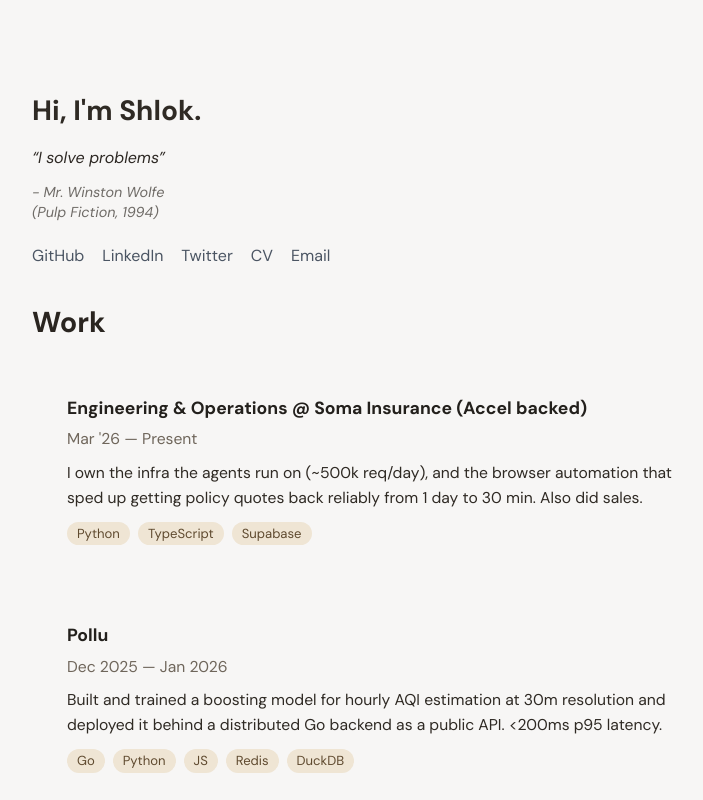
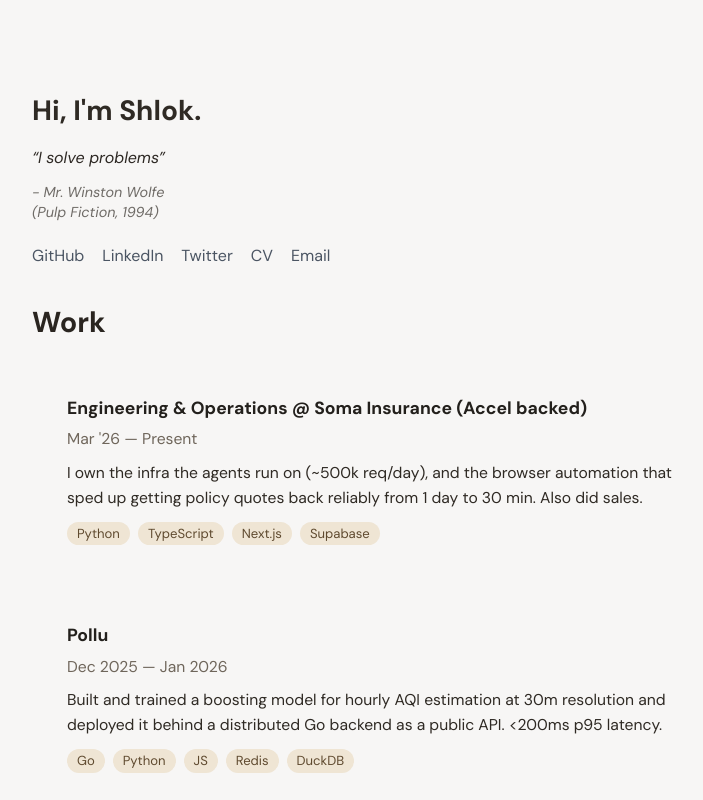
Before and after one commit to shlokjain2031/shloks-edge, a React (Vite) app: page / in a window 1280 px wide. Shown: the top 800 px of the page, without its empty margins (256-959 px from the left). Built offline with nearby package versions, Linux system fonts and the light colour scheme.

Commit message:
Add Next.js tag to Soma work

```diff
--- a/src/App.tsx
+++ b/src/App.tsx
@@ -27,7 +27,7 @@ const work: WorkItem[] = [
     description:
       'I own the infra the agents run on (~500k req/day), and the browser automation that sped up getting policy quotes back reliably from 1 day to 30 min. Also did sales.',
     href: 'https://www.somainsure.com/',
-    tech: ['Python', 'TypeScript', 'Supabase'],
+    tech: ['Python', 'TypeScript', 'Next.js', 'Supabase'],
   },
   {
     title: 'Pollu',
```
Also changed, not shown: 2 other files (tests, documents, lock files or other folders).
